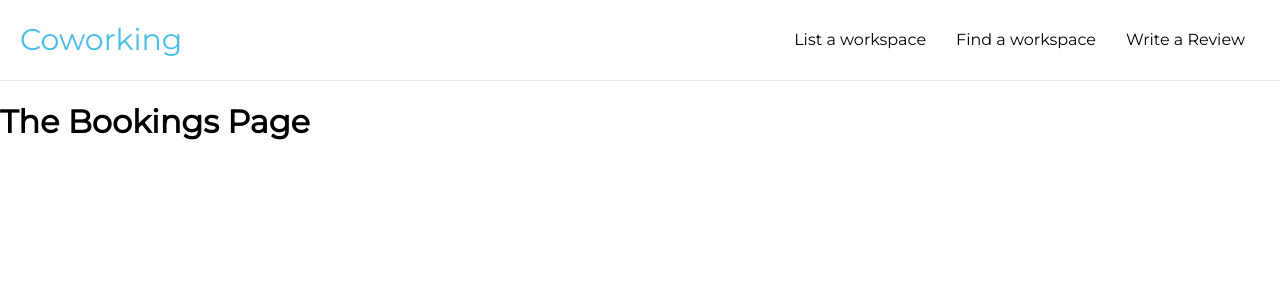
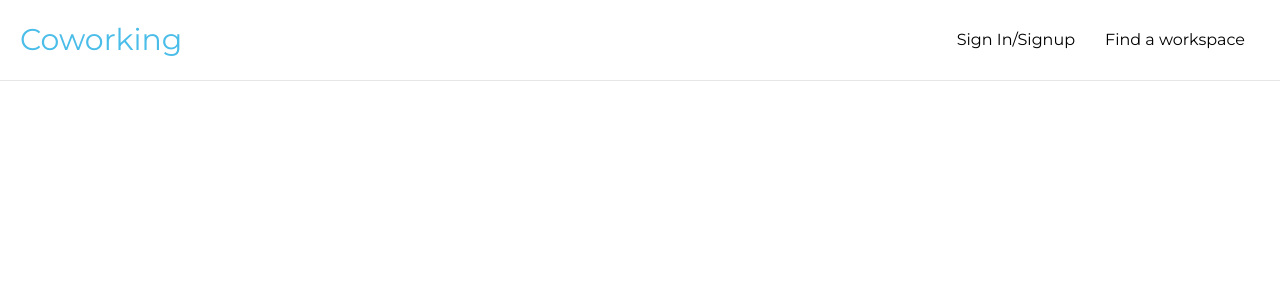
Before and after one commit to stantraub/Event-booking-GraphQL, a React (Create React App) app in the folder frontend/: page /bookings in a window 1280 px wide. Shown: the top 300 px of the page. Built offline with nearby package versions, Linux system fonts and the light colour scheme; the HTML template or start-up script is replaced by a standard one.

Commit message:
Set up contex

```diff
--- a/frontend/src/App.js
+++ b/frontend/src/App.js
@@ -1,29 +1,51 @@
-import React from 'react';
+import React, { Component } from 'react'
 import { BrowserRouter, Route, Redirect, Switch } from 'react-router-dom'
 
 import NavBar from "./components/nav/navbar"
 import AuthPage from "./pages/Auth"
 import BookingsPage from "./pages/Bookings"
 import SpacePage from "./pages/Spaces"
-
+import AuthContext from './context/auth-context'
 import './App.css';
 
-function App() {
+class App extends Component {
+  state = {
+    token: null,
+    userID: null
+  }
+  login = (token, userId, tokenExpiration) => {
+    this.setState({token: token, userID: userId})
+  }
+
+  logout = () => {
+    this.setState({token: null, userId: null})
+  }
+  render() {
     return (
       <BrowserRouter>
         <React.Fragment>
+          <AuthContext.Provider value={{
+            token: this.state.token,
+            userId: this.state.userId,
+            login: this.login,
+            logout: this.logout }}>
             <NavBar />
             <main>
               <Switch>
-            <Redirect from="/" to="/auth" exact />
-            <Route path="/auth" component={AuthPage} />
+                {!this.state.token && <Redirect from="/" to="/auth" exact />}
+                {this.state.token && <Redirect from="/" to="/spaces" exact />}
+                {this.state.token && <Redirect from="/auth" to="/spaces" exact />}
+                {!this.state.token && <Route path="/auth" component={AuthPage} />}
                 <Route path="/spaces" component={SpacePage} />
-            <Route path="/bookings" component={BookingsPage} />
+                {this.state.token && <Route path="/bookings" component={BookingsPage} />}
               </Switch>
             </main>
+          </AuthContext.Provider>
         </React.Fragment>
       </BrowserRouter>
     );
   }
 
+}
+
 export default App;
--- a/frontend/src/components/nav/navbar.jsx
+++ b/frontend/src/components/nav/navbar.jsx
@@ -1,7 +1,7 @@
 import React from 'react';
 import { Link } from 'react-router-dom';
 import './navbar.css'
-
+import AuthContext from '../../context/auth-context'
 // import {
 //   BrowserView,
 //   MobileView,
@@ -10,6 +10,9 @@
 // } from "react-device-detect";
 
 const NavBar = props => (
+  <AuthContext.Consumer>
+  {(context) => {
+    return (
       <div className="main-nav">
         <span>
           <Link to="/" className="main-logo">
@@ -17,19 +20,34 @@
           </Link>
         </span>
         <div className="action-buttons-wrapper">
+          {!context.token && (
+            <div className="action-item">
+              <span>Sign In/Signup</span>
+            </div>
+          )}
+          {context.token && (
             <div className="action-item">
               <span>List a workspace</span>
             </div>
+          )}
           <div className="action-item">
             <Link style={{ textDecoration: "none", color: "black" }} to={"/spaces"}>
               <span>Find a workspace</span>
             </Link>
           </div>
+          {context.token && (
             <div className="action-item">
               <span>Write a Review</span>
             </div>
+          )}
+
         </div>
       </div>
+    )
+  }}
+
+  </AuthContext.Consumer>
+
 );
 
 export default NavBar;
--- /dev/null
+++ b/frontend/src/context/auth-context.js
@@ -0,0 +1,9 @@
+import React from 'react'
+
+
+export default React.createContext({
+    token: null,
+    userId: null,
+    login: (token, userId, tokenExpiration) => {},
+    logout: () => {}
+})
--- a/frontend/src/pages/Auth.js
+++ b/frontend/src/pages/Auth.js
@@ -1,10 +1,15 @@
 import React, { Component } from 'react'
 import "./Auth.css"
+import AuthContext from '../context/auth-context'
+
 
 class AuthPage extends Component {
   state = {
     isLogin: true
   }
+
+  static contextType = AuthContext
+
   constructor(props) {
     super(props)
     this.emailEl = React.createRef()
@@ -70,7 +75,12 @@
       return res.json()
     })
     .then(resData => {
-      console.log(resData)
+      if (resData.data.login.token) {
+        this.context.login(
+          resData.data.login.token,
+          resData.data.login.userId,
+          resData.data.login.tokenExpiration
+        )}
     })
     .catch(err => {
       console.log(err)
```
Lines whose indentation alone changed are shown as unchanged.
